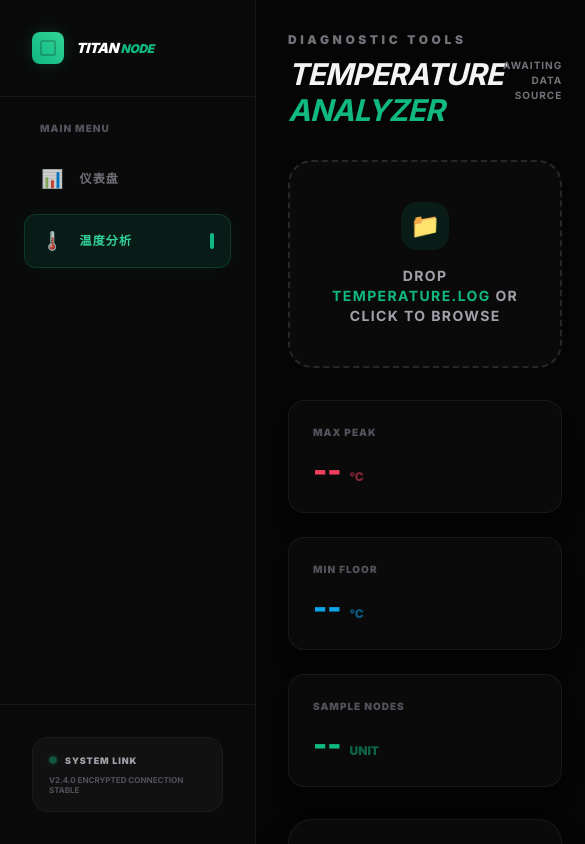
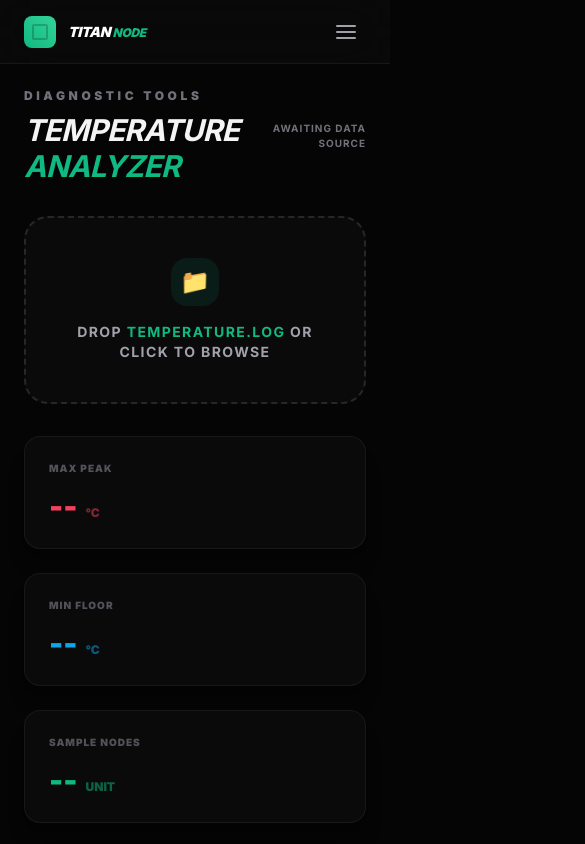
Before and after one commit to BerlinWong/Titan-Node, a Next.js app in the folder frontend/: page /temperature in a window 390 px wide. Shown: the top 844 px of the page, 585 px wide, since content can reach past the window. Built offline with nearby package versions, Linux system fonts and the light colour scheme.

Commit message:
feat: Implement responsive mobile sidebar with toggle functionality, adjust page layouts for mobile, and update the agent's backend URL.

```diff
--- a/frontend/src/app/layout.tsx
+++ b/frontend/src/app/layout.tsx
@@ -18,9 +18,9 @@ export default function RootLayout({
   return (
     <html lang="en">
       <body className={`${inter.className} bg-[#050505]`}>
-        <div className="flex">
+        <div className="flex flex-col lg:flex-row">
           <Sidebar />
-          <main className="flex-grow ml-64 min-h-screen">
+          <main className="flex-grow pt-16 lg:pt-0 lg:ml-64 min-h-screen">
             {children}
           </main>
         </div>
--- a/frontend/src/app/page.tsx
+++ b/frontend/src/app/page.tsx
@@ -350,7 +350,7 @@ export default function Dashboard() {
 
   return (
     <div className="bg-transparent text-zinc-100 font-sans selection:bg-emerald-500/30">
-      <main className="max-w-7xl mx-auto p-12 relative z-10">
+      <main className="max-w-7xl mx-auto p-6 lg:p-12 relative z-10">
         <header className="mb-16">
           <div className="flex items-center gap-4 mb-8">
             <div className="h-px bg-zinc-800 flex-grow" />
--- a/frontend/src/app/rig/[rigId]/page.tsx
+++ b/frontend/src/app/rig/[rigId]/page.tsx
@@ -98,8 +98,8 @@ export default function RigDetailPage() {
   if (!rig) return <div className="min-h-screen bg-black flex items-center justify-center text-rose-500 font-mono font-bold tracking-tighter text-2xl uppercase">Critical Error: Node Not Found</div>;
 
   return (
-    <div className="min-h-screen bg-[#050505] text-zinc-100 p-8 font-sans selection:bg-emerald-500/30">
-      <header className="max-w-7xl mx-auto mb-12 flex justify-between items-end">
+    <div className="min-h-screen bg-[#050505] text-zinc-100 p-6 lg:p-12 font-sans selection:bg-emerald-500/30">
+      <header className="max-w-7xl mx-auto mb-8 lg:mb-16 flex justify-between items-end">
         <div>
            <a href="/" className="group flex items-center gap-2 text-zinc-500 text-[10px] font-black uppercase tracking-[0.3em] hover:text-emerald-500 transition-all">
              <span className="group-hover:-translate-x-1 transition-transform">←</span> Return to Command Center
--- a/frontend/src/app/temperature/page.tsx
+++ b/frontend/src/app/temperature/page.tsx
@@ -190,7 +190,7 @@ export default function TemperaturePage() {
   };
 
   return (
-    <div className="p-8 space-y-8 bg-[#050505] min-h-screen text-zinc-100">
+    <div className="p-6 lg:p-12 space-y-8 bg-[#050505] min-h-screen text-zinc-100">
       <header className="flex justify-between items-center">
         <div>
           <h2 className="text-zinc-500 text-xs font-black uppercase tracking-[0.3em] mb-2">Diagnostic Tools</h2>
--- a/frontend/src/components/Sidebar.tsx
+++ b/frontend/src/components/Sidebar.tsx
@@ -6,6 +6,7 @@ import { usePathname } from "next/navigation";
 
 const Sidebar = () => {
   const pathname = usePathname();
+  const [isOpen, setIsOpen] = React.useState(false);
 
   const menuItems = [
     { name: "仪表盘", href: "/", icon: "📊" },
@@ -13,8 +14,35 @@ const Sidebar = () => {
   ];
 
   return (
-    <aside className="w-64 min-h-screen bg-[#0a0a0b] border-r border-zinc-800/50 flex flex-col fixed left-0 top-0 z-[60]">
-      <div className="p-8 border-b border-zinc-800/50">
+    <>
+      {/* Mobile Header */}
+      <div className="lg:hidden fixed top-0 left-0 right-0 h-16 bg-[#0a0a0b]/80 backdrop-blur-xl border-b border-zinc-800/50 flex items-center justify-between px-6 z-[70]">
+        <div className="flex items-center gap-3">
+          <div className="w-8 h-8 bg-gradient-to-tr from-emerald-500 to-emerald-400 rounded-lg flex items-center justify-center">
+            <div className="w-4 h-4 border-2 border-black/20 rounded-sm" />
+          </div>
+          <h1 className="text-sm font-black tracking-tight uppercase italic text-white">
+            Titan <span className="text-emerald-500 text-xs">Node</span>
+          </h1>
+        </div>
+        <button
+          onClick={() => setIsOpen(!isOpen)}
+          className="p-2 text-zinc-400 hover:text-white transition-colors"
+        >
+          {isOpen ? (
+            <svg xmlns="http://www.w3.org/2000/svg" width="24" height="24" viewBox="0 0 24 24" fill="none" stroke="currentColor" strokeWidth="2" strokeLinecap="round" strokeLinejoin="round"><line x1="18" y1="6" x2="6" y2="18"></line><line x1="6" y1="6" x2="18" y2="18"></line></svg>
+          ) : (
+            <svg xmlns="http://www.w3.org/2000/svg" width="24" height="24" viewBox="0 0 24 24" fill="none" stroke="currentColor" strokeWidth="2" strokeLinecap="round" strokeLinejoin="round"><line x1="3" y1="12" x2="21" y2="12"></line><line x1="3" y1="6" x2="21" y2="6"></line><line x1="3" y1="18" x2="21" y2="18"></line></svg>
+          )}
+        </button>
+      </div>
+
+      {/* Sidebar / Mobile Menu Overlay */}
+      <aside className={`
+        fixed inset-y-0 left-0 z-[60] w-64 bg-[#0a0a0b] border-r border-zinc-800/50 flex flex-col transition-transform duration-300 lg:translate-x-0
+        ${isOpen ? "translate-x-0" : "-translate-x-full"}
+      `}>
+        <div className="hidden lg:block p-8 border-b border-zinc-800/50">
           <div className="flex items-center gap-3">
             <div className="w-8 h-8 bg-gradient-to-tr from-emerald-500 to-emerald-400 rounded-lg flex items-center justify-center shadow-[0_0_15px_rgba(16,185,129,0.2)]">
               <div className="w-4 h-4 border-2 border-black/20 rounded-sm" />
@@ -27,7 +55,7 @@ const Sidebar = () => {
           </div>
         </div>
 
-      <nav className="flex-grow p-6 space-y-2">
+        <nav className="flex-grow p-6 pt-24 lg:pt-6 space-y-2">
           <p className="px-4 text-[10px] font-black uppercase tracking-widest text-zinc-600 mb-4">
             Main Menu
           </p>
@@ -35,6 +63,7 @@ const Sidebar = () => {
             <Link
               key={item.href}
               href={item.href}
+              onClick={() => setIsOpen(false)}
               className={`flex items-center gap-4 px-4 py-3 rounded-xl transition-all duration-300 group ${
                 pathname === item.href
                   ? "bg-emerald-500/10 text-emerald-400 border border-emerald-500/20 shadow-[0_0_20px_rgba(16,185,129,0.05)]"
@@ -68,6 +97,15 @@ const Sidebar = () => {
           </div>
         </div>
       </aside>
+
+      {/* Overlay for mobile */}
+      {isOpen && (
+        <div
+          className="lg:hidden fixed inset-0 bg-black/60 backdrop-blur-sm z-[55]"
+          onClick={() => setIsOpen(false)}
+        />
+      )}
+    </>
   );
 };
 
```
Also changed, not shown: 1 other file (tests, documents, lock files or other folders). Lines whose indentation alone changed are shown as unchanged.
